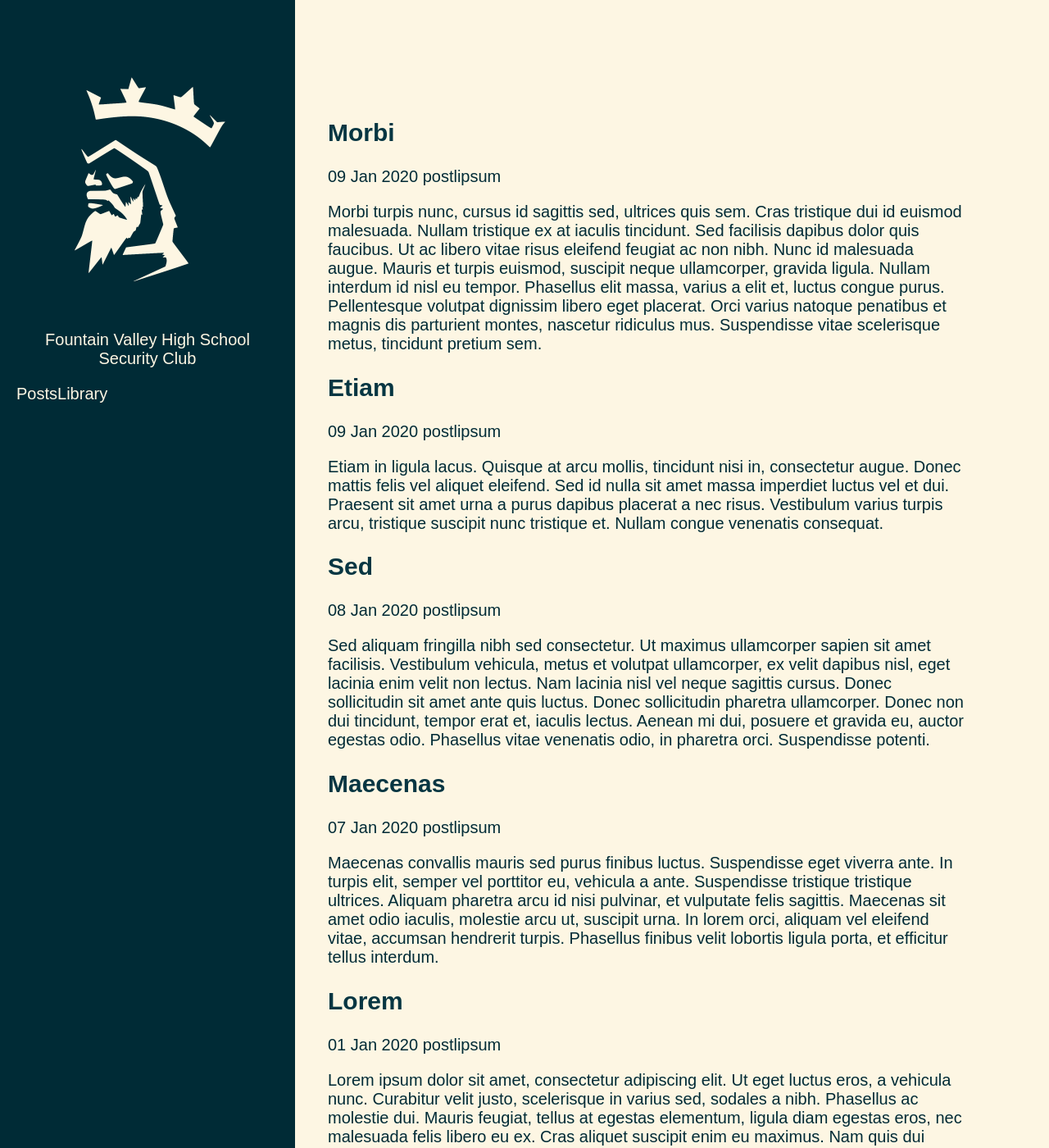
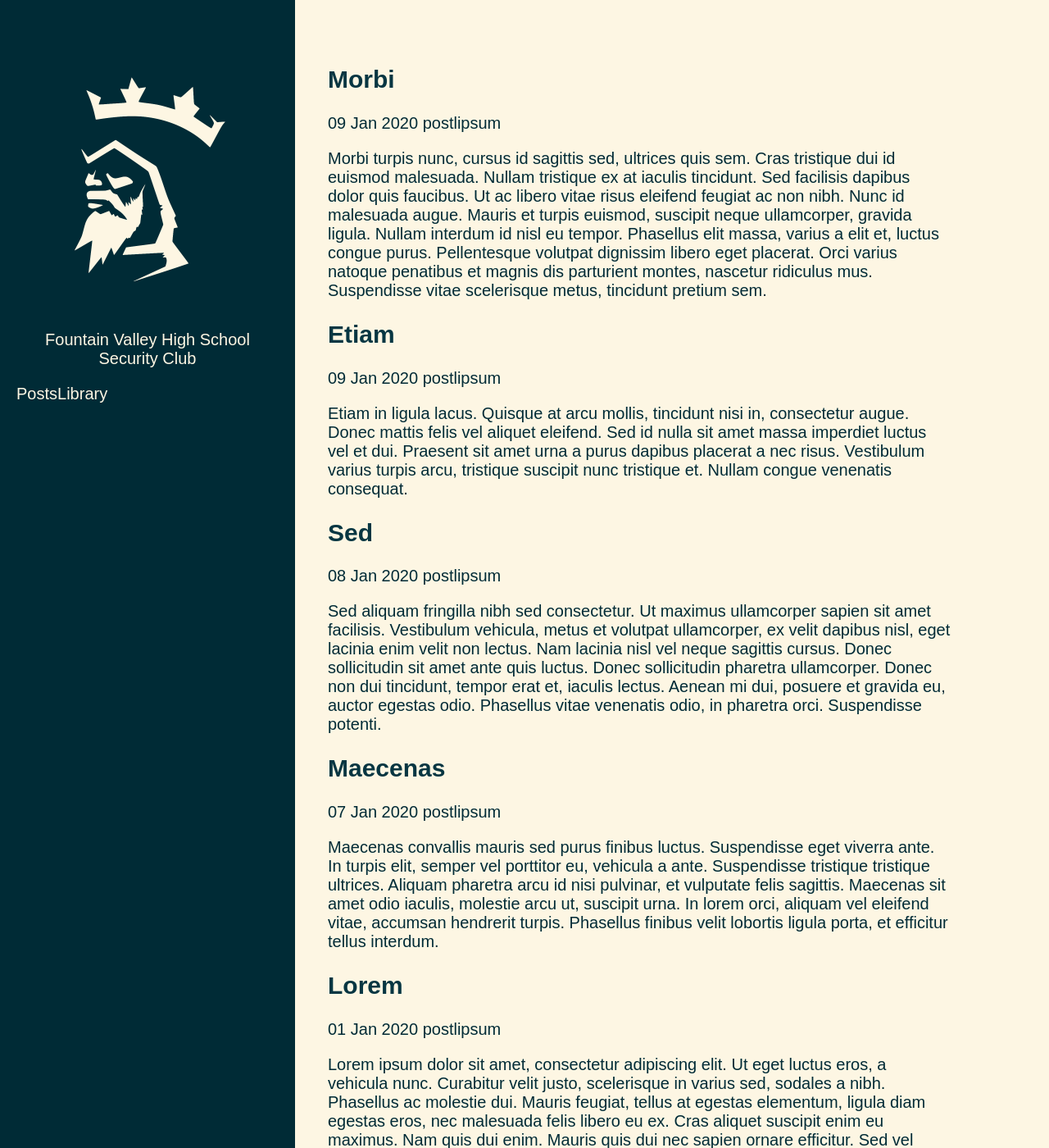
Before and after one commit to FVHSsec/fvhssec.github.io, a Jekyll site: the page built from index.md, in a window 1280 px wide and 1400 px high. Shown: the whole window at 82% size. Built offline with Jekyll 4.4.1, drawn with Linux system fonts in a browser that asks for light colours.

Commit message:
Main CSS updated

```diff
--- a/assets/css/main.css
+++ b/assets/css/main.css
@@ -40,7 +40,6 @@
 
 .content {
     margin : 4em;
-    padding : 2em;
     color : var(--sol-base03);
 }
 
@@ -54,7 +53,7 @@
 
 @media (min-width : 64em) {
     .content {
-        margin-left : 360px;
-        margin-right : 64px;
+        margin-left : 20em;
+        margin-right : 6em;
     }
 }
```
